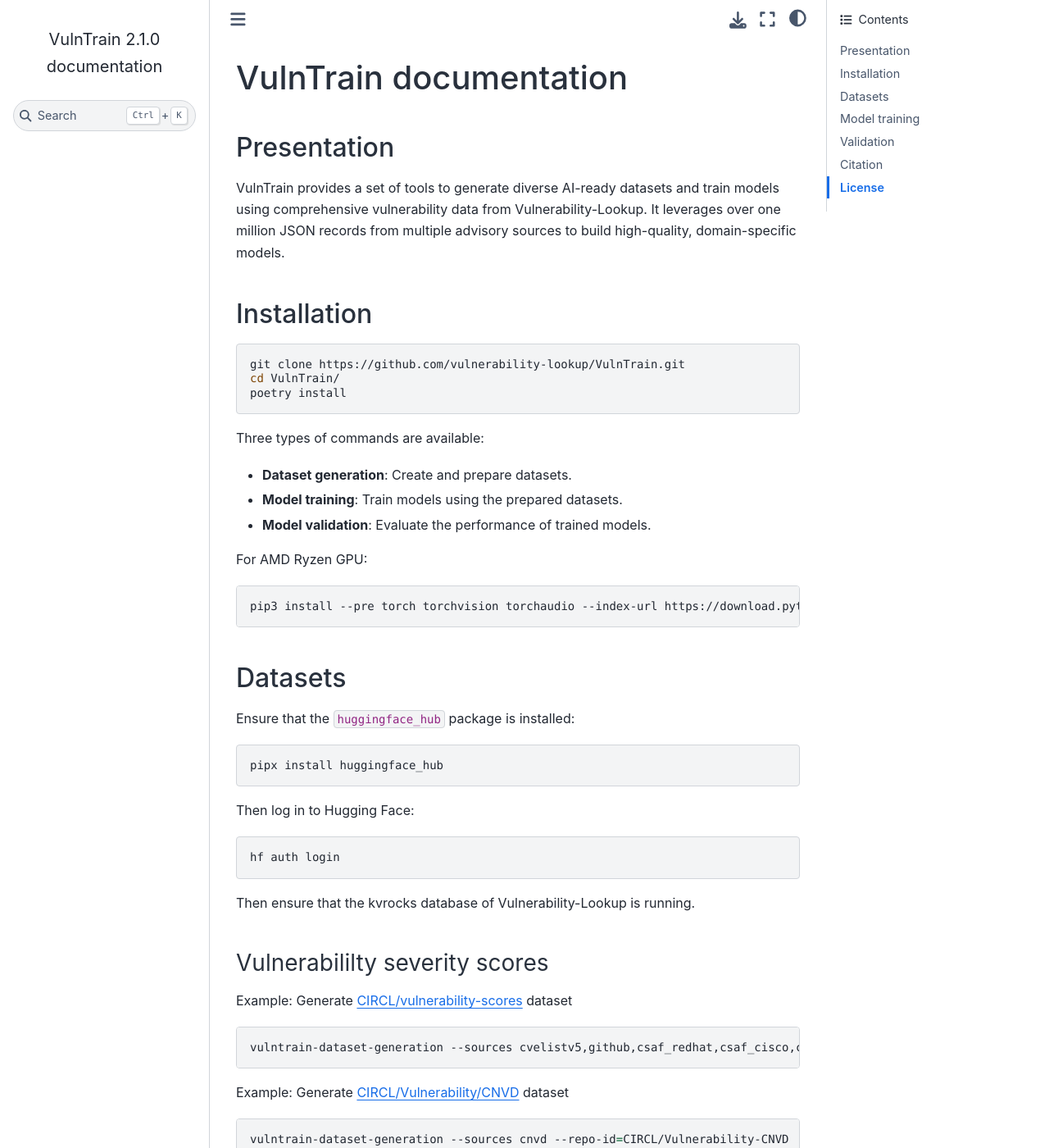
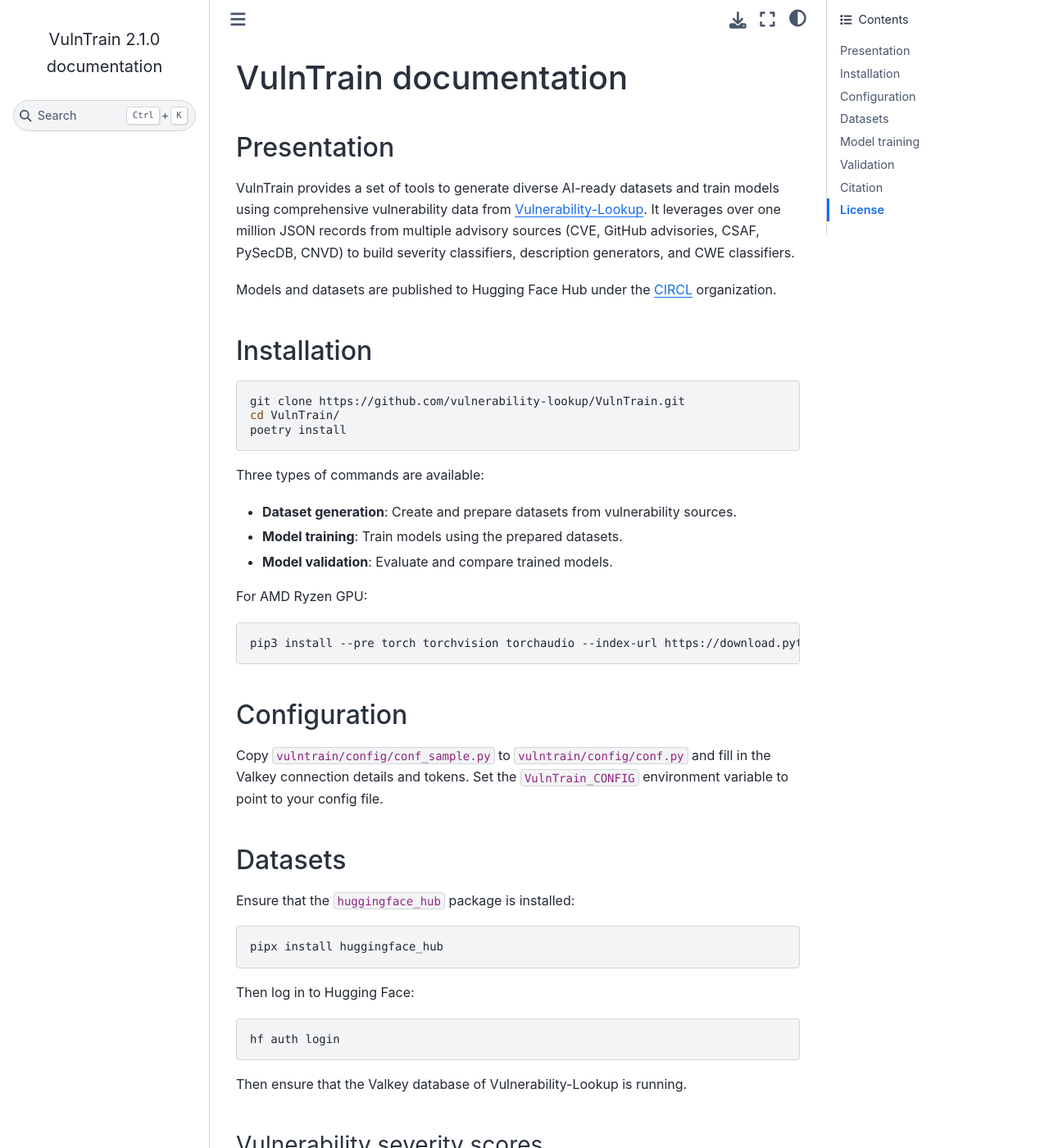
Before and after one commit to vulnerability-lookup/VulnTrain, a Sphinx documentation site: the page built from docs/index.md, in a window 1280 px wide and 1400 px high. Shown: the whole window at 82% size. Built offline with Sphinx 7.4.7 and the Sphinx Book theme 1.1.4, drawn with Linux system fonts in a browser that asks for light colours; some of the changed text lies outside the part shown.

Commit message:
doc: Improve main documentation
Add configuration section, CNVD dataset/trainer details (CVE cross-refs,
deduplicated split, --class-weights flag), CNVD validator usage, and
links to dataset card and improvements report.

Co-Authored-By: Claude Opus 4.6 (1M context) <noreply@anthropic.com>

````diff
--- a/docs/index.md
+++ b/docs/index.md
@@ -6,9 +6,10 @@
 
 ## Presentation
 
-VulnTrain provides a set of tools to generate diverse AI-ready datasets and train models using comprehensive vulnerability data from Vulnerability-Lookup.
-It leverages over one million JSON records from multiple advisory sources to build high-quality, domain-specific models.
+VulnTrain provides a set of tools to generate diverse AI-ready datasets and train models using comprehensive vulnerability data from [Vulnerability-Lookup](https://vulnerability.circl.lu).
+It leverages over one million JSON records from multiple advisory sources (CVE, GitHub advisories, CSAF, PySecDB, CNVD) to build severity classifiers, description generators, and CWE classifiers.
 
+Models and datasets are published to Hugging Face Hub under the [CIRCL](https://huggingface.co/CIRCL) organization.
 
 ## Installation
 
@@ -20,9 +21,9 @@ poetry install
 
 Three types of commands are available:
 
-- **Dataset generation**: Create and prepare datasets.
+- **Dataset generation**: Create and prepare datasets from vulnerability sources.
 - **Model training**: Train models using the prepared datasets.
-- **Model validation**: Evaluate the performance of trained models.
+- **Model validation**: Evaluate and compare trained models.
 
 For AMD Ryzen GPU:
 
@@ -30,8 +31,11 @@ For AMD Ryzen GPU:
 pip3 install --pre torch torchvision torchaudio --index-url https://download.pytorch.org/whl/nightly/rocm6.4/
 ```
 
+## Configuration
+
+Copy `vulntrain/config/conf_sample.py` to `vulntrain/config/conf.py` and fill in the Valkey connection details and tokens. Set the `VulnTrain_CONFIG` environment variable to point to your config file.
+
 ## Datasets
-
 
 Ensure that the ``huggingface_hub`` package is installed:
 
@@ -45,10 +49,10 @@ Then log in to Hugging Face:
 hf auth login
 ```
 
-Then ensure that the kvrocks database of Vulnerability-Lookup is running.
+Then ensure that the Valkey database of Vulnerability-Lookup is running.
 
 
-### Vulnerabililty severity scores
+### Vulnerability severity scores
 
 Example: Generate [CIRCL/vulnerability-scores](https://huggingface.co/datasets/CIRCL/vulnerability-scores) dataset
 
@@ -56,11 +60,14 @@ Example: Generate [CIRCL/vulnerability-scores](https://huggingface.co/datasets/C
 vulntrain-dataset-generation --sources cvelistv5,github,csaf_redhat,csaf_cisco,csaf_cisa,pysec --repo-id=CIRCL/vulnerability-scores
 ```
 
-Example: Generate [CIRCL/Vulnerability/CNVD](https://huggingface.co/datasets/CIRCL/Vulnerability-CNVD) dataset
+Example: Generate [CIRCL/Vulnerability-CNVD](https://huggingface.co/datasets/CIRCL/Vulnerability-CNVD) dataset
 
 ```bash
 vulntrain-dataset-generation --sources cnvd --repo-id=CIRCL/Vulnerability-CNVD
 ```
+
+The CNVD dataset includes a `cve_id` field cross-referencing CVE equivalents (~81% of entries).
+See the [dataset card](https://huggingface.co/datasets/CIRCL/Vulnerability-CNVD) for details on coverage, severity distribution, and known caveats.
 
 
 ### Associating Git Fixes with Common Weakness Enumerations (CWEs)
@@ -86,6 +93,8 @@ Generate the model [CIRCL/vulnerability-severity-classification-chinese-macbert-
 ```bash
 vulntrain-train-severity-cnvd-classification --base-model hfl/chinese-macbert-base --dataset-id CIRCL/Vulnerability-CNVD --repo-id CIRCL/vulnerability-severity-classification-chinese-macbert-base
 ```
+
+The CNVD trainer uses a deduplicated train/test split to prevent data leakage and supports different loss strategies via `--class-weights` (`none`, `sqrt`, `balanced`, `focal`). Defaults to uniform loss. See the [improvements report](cnvd-severity-improvements.md) for details.
 
 ### Training for CWE classification
 
@@ -130,6 +139,18 @@ Using CUDA (Nvidia GPU).
 
 
 ## Validation
+
+### Severity model comparison (CNVD)
+
+Compare old and new CNVD severity models on a deduplicated test set:
+
+```bash
+python -m vulntrain.validators.severity_cnvd \
+  --old-model CIRCL/vulnerability-severity-classification-chinese-macbert-base \
+  --new-model CIRCL/vulnerability-severity-classification-chinese-macbert-base-test
+```
+
+### Text generation
 
 It is possible to send prompts to a model trained for text generation (descriptions of vulnerabilities).
 
````
